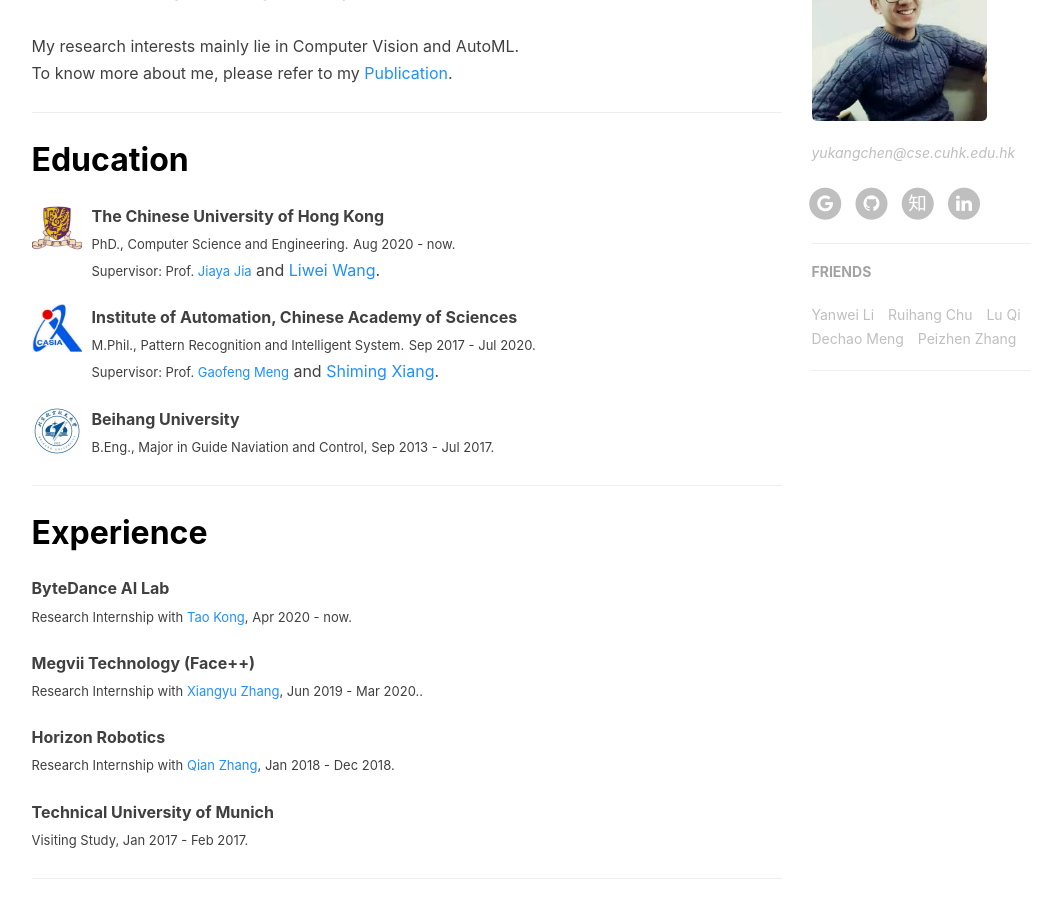
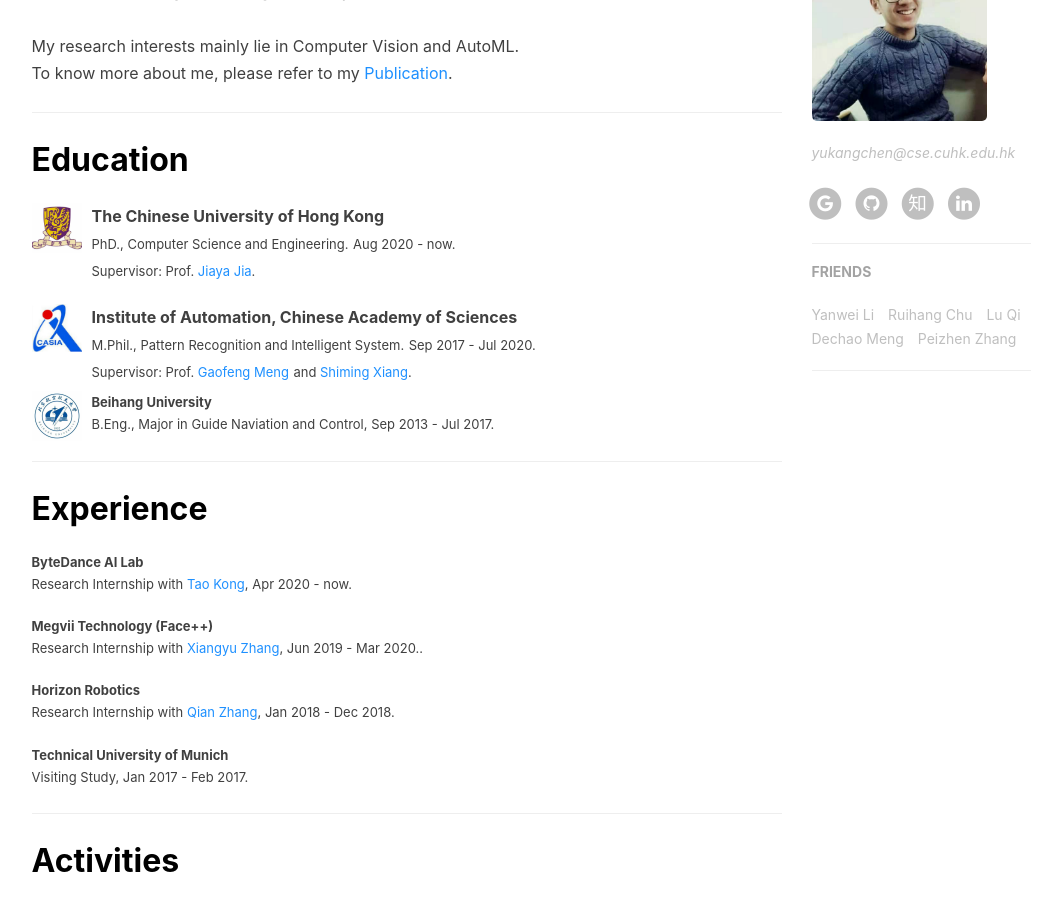
Before and after one commit to yukang2017/yukang2017.github.io, a Jekyll site: the page built from index.html, in a window 1280 px wide and 900 px high, scrolled down 541 px. Shown: the whole window, without its empty margins (136-1198 px from the left). Built offline with Jekyll 4.4.1, drawn with Linux system fonts in a browser that asks for light colours; nearby versions of some CDN libraries; a script that is not in the unit is left out; the list of posts is cut into pages by our own code; comment, search, counter and statistics services are not loaded.

Commit message:
Update index.html

```diff
--- a/index.html
+++ b/index.html
@@ -36,8 +36,7 @@
 					<font size="2.7">PhD., Computer Science and Engineering.</font>
 					<font size="2.7">Aug 2020 - now.</font> <br>
 					<font size="2.7">Supervisor: Prof. <a target="_blank"
-					   href="http://jiaya.me/"><font color="DodgerBlue">Jiaya Jia</font></a></font> and <a target="_blank"
-					   href="https://scholar.google.com/citations?user=qnbdnZEAAAAJ&hl=zh-CN"><font color="DodgerBlue">Liwei Wang</font></a>.
+					   href="http://jiaya.me/"><font color="DodgerBlue">Jiaya Jia</font></a>.</font>
 				</p>
 			</div>
 		</div>
@@ -54,7 +53,7 @@
 					<font size="2.7">M.Phil., Pattern Recognition and Intelligent System.</font>
 					<font size="2.7">Sep 2017 - Jul 2020.</font> <br>
 					<font size="2.7">Supervisor: Prof. <a target="_blank"
-					   href="https://scholar.google.com/citations?user=5hti_r0AAAAJ&hl=zh-CN"><font color="DodgerBlue">Gaofeng Meng</font></a></font> and <a target="_blank"
+					   href="https://scholar.google.com/citations?user=5hti_r0AAAAJ&hl=zh-CN"><font color="DodgerBlue">Gaofeng Meng</font></a></font> <font size="2.7"> and <a target="_blank"
 					   href="https://scholar.google.com/citations?user=0ggsACEAAAAJ&hl=zh-CN"><font color="DodgerBlue">Shiming Xiang</font></a>.
 				</p>
 			</div>
```
